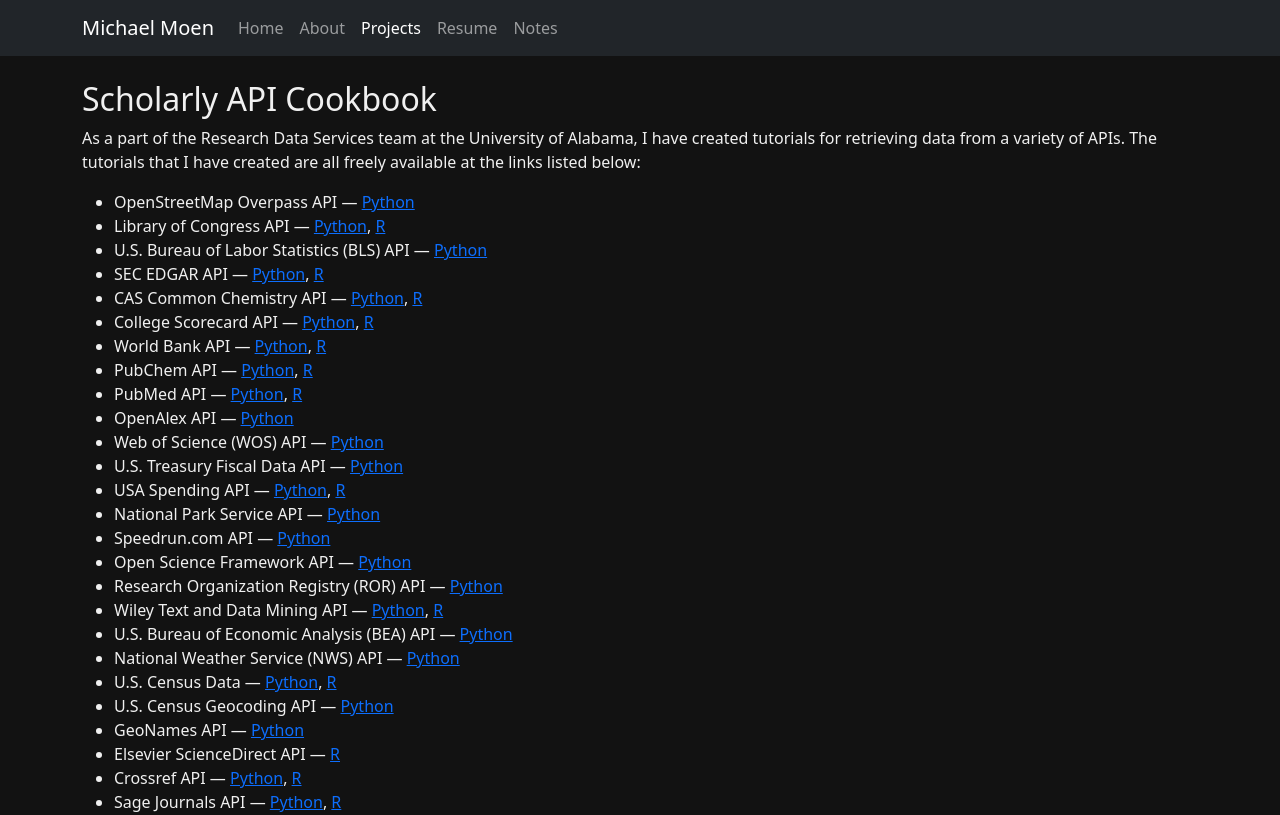
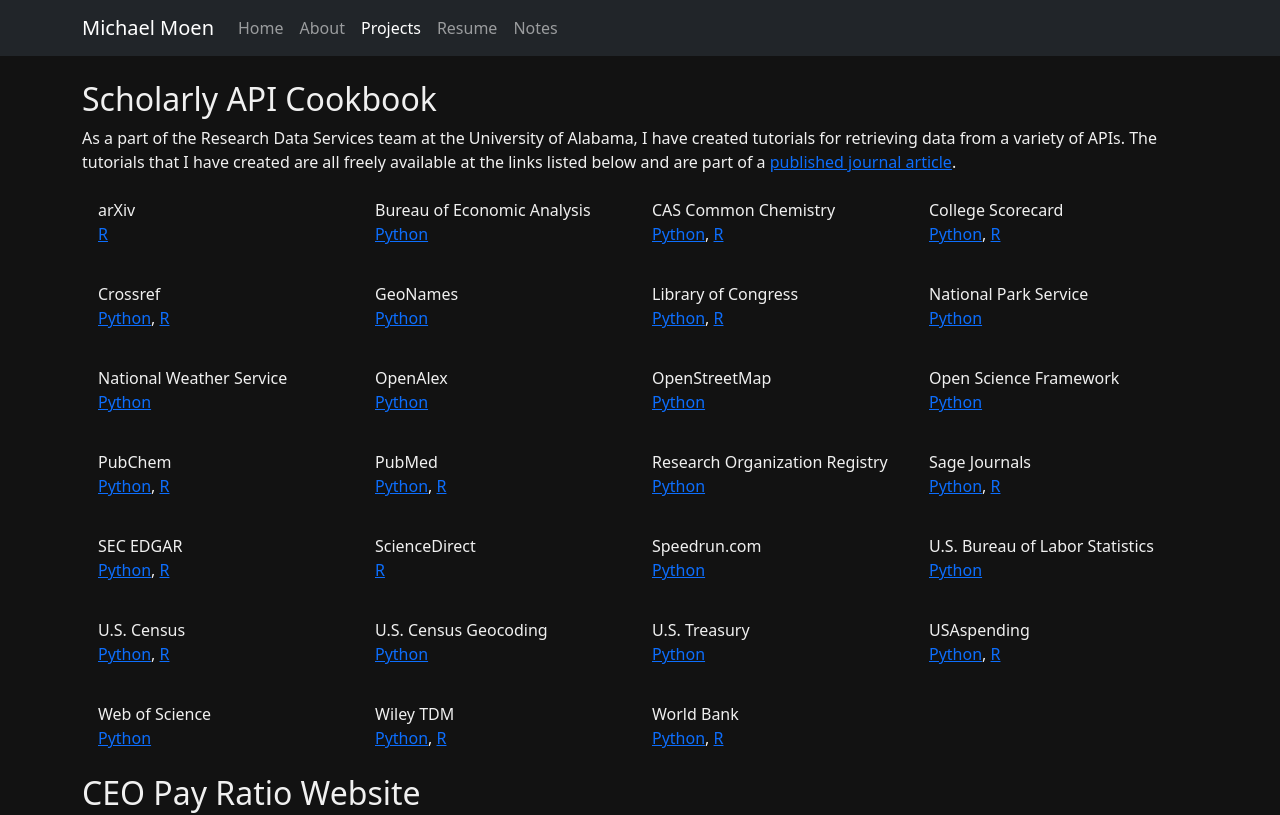
Before and after one commit to MoenMi/moenmi.github.io, a React (Vite) app: page /#/projects in a window 1280 px wide. Shown: the top 815 px of the page. Built offline with nearby package versions, Linux system fonts and the light colour scheme.

Commit message:
Update cookbook tutorial listings

```diff
--- a/src/App.css
+++ b/src/App.css
@@ -22,3 +22,15 @@
   margin-top: 10px;
   margin-bottom: 20px;
 }
+
+.tutorial-item {
+  padding: 0.5rem 0;
+}
+
+.tutorial-list {
+  list-style: none;
+  padding: 0 1rem 0 1rem;
+  display: grid;
+  grid-template-columns: repeat(auto-fit, minmax(200px, 1fr));
+  gap: 1.25rem 1.5rem;
+}
--- a/src/pages/Projects.jsx
+++ b/src/pages/Projects.jsx
@@ -1,9 +1,203 @@
 import { useEffect } from "react";
+
+const BASE_URL =
+  "https://ua-libraries-research-data-services.github.io/UALIB_ScholarlyAPI_Cookbook";
+
+const cookbookProjects = [
+  {
+    title: "arXiv",
+    links: [{ label: "R", path: "python/arxiv.html" }],
+  },
+  {
+    title: "Bureau of Economic Analysis",
+    links: [{ label: "Python", path: "python/bea.html" }],
+  },
+  {
+    title: "CAS Common Chemistry",
+    links: [
+      { label: "Python", path: "python/casc.html" },
+      { label: "R", path: "r/casc.html" },
+    ],
+  },
+  {
+    title: "College Scorecard",
+    links: [
+      { label: "Python", path: "python/college-scorecard.html" },
+      { label: "R", path: "r/college-scorecard.html" },
+    ],
+  },
+  {
+    title: "Crossref",
+    links: [
+      { label: "Python", path: "python/crossref.html" },
+      { label: "R", path: "r/crossref.html" },
+    ],
+  },
+  {
+    title: "GeoNames",
+    links: [{ label: "Python", path: "python/geonames.html" }],
+  },
+  {
+    title: "Library of Congress",
+    links: [
+      { label: "Python", path: "python/chronam.html" },
+      { label: "R", path: "r/chronam.html" },
+    ],
+  },
+  {
+    title: "National Park Service",
+    links: [{ label: "Python", path: "python/nps.html" }],
+  },
+  {
+    title: "National Weather Service",
+    links: [{ label: "Python", path: "python/nws.html" }],
+  },
+  {
+    title: "OpenAlex",
+    links: [{ label: "Python", path: "python/openalex.html" }],
+  },
+  {
+    title: "OpenStreetMap",
+    links: [{ label: "Python", path: "python/osm.html" }],
+  },
+  {
+    title: "Open Science Framework",
+    links: [{ label: "Python", path: "python/osf.html" }],
+  },
+  {
+    title: "PubChem",
+    links: [
+      { label: "Python", path: "python/pubchem.html" },
+      { label: "R", path: "r/pubchem.html" },
+    ],
+  },
+  {
+    title: "PubMed",
+    links: [
+      { label: "Python", path: "python/pubmed.html" },
+      { label: "R", path: "r/pubmed.html" },
+    ],
+  },
+  {
+    title: "Research Organization Registry",
+    links: [{ label: "Python", path: "python/ror.html" }],
+  },
+  {
+    title: "Sage Journals",
+    links: [
+      { label: "Python", path: "python/sage.html" },
+      { label: "R", path: "r/sage.html" },
+    ],
+  },
+  {
+    title: "SEC EDGAR",
+    links: [
+      { label: "Python", path: "python/sec-edgar.html" },
+      { label: "R", path: "r/sec-edgar.html" },
+    ],
+  },
+  {
+    title: "ScienceDirect",
+    links: [{ label: "R", path: "r/sdirect.html" }],
+  },
+  {
+    title: "Speedrun.com",
+    links: [{ label: "Python", path: "python/speedrun.html" }],
+  },
+  {
+    title: "U.S. Bureau of Labor Statistics",
+    links: [{ label: "Python", path: "python/bls.html" }],
+  },
+  {
+    title: "U.S. Census",
+    links: [
+      { label: "Python", path: "python/us-census.html" },
+      { label: "R", path: "r/us-census.html" },
+    ],
+  },
+  {
+    title: "U.S. Census Geocoding",
+    links: [{ label: "Python", path: "python/us-census-geocoding.html" }],
+  },
+  {
+    title: "U.S. Treasury",
+    links: [{ label: "Python", path: "python/us-treasury.html" }],
+  },
+  {
+    title: "USAspending",
+    links: [
+      { label: "Python", path: "python/usa-spending.html" },
+      { label: "R", path: "r/usa-spending.html" },
+    ],
+  },
+  {
+    title: "Web of Science",
+    links: [{ label: "Python", path: "python/wos.html" }],
+  },
+  {
+    title: "Wiley TDM",
+    links: [
+      { label: "Python", path: "python/wiley-tdm.html" },
+      { label: "R", path: "r/wiley-tdm.html" },
+    ],
+  },
+  {
+    title: "World Bank",
+    links: [
+      { label: "Python", path: "python/world-bank.html" },
+      { label: "R", path: "r/world-bank.html" },
+    ],
+  },
+];
+
+const otherProjects = [
+  {
+    title: "CEO Pay Ratio Website",
+    content: (
+      <p>
+        The{" "}
+        <a href="https://rds.lib.ua.edu/ceo_pay/" target="_blank" rel="noreferrer">
+          CEO Pay Ratio Website
+        </a>{" "}
+        is an online database covering CEO pay data. I developed this website
+        alongside others at the University of Alabama Libraries.
+      </p>
+    ),
+  },
+];
+
+const hackathons = [
+  {
+    title: "UA Innovate 2024: Fintech",
+    description:
+      "Our team created Penny, an application to help users track their spending and make informed financial decisions. We used the OpenAI API to provide users with recommendations on how they can cut spending, save up for a big purchase, or make other important financial decisions. We additionally provided users with visualizations of their spending, so they could further see possible areas where they could cut expenses.",
+  },
+];
+
+function ProjectLinks({ links }) {
+  return (
+    <>
+      {links.map((link, index) => (
+        <span key={link.path}>
+          {index > 0 && " and "}
+          <a
+            href={`${BASE_URL}/${link.path}`}
+            target="_blank"
+            rel="noreferrer"
+          >
+            {link.label}
+          </a>
+        </span>
+      ))}
+    </>
+  );
+}
 
 function Projects() {
   useEffect(() => {
     document.title = "Projects | Michael Moen";
   }, []);
+
   return (
     <>
       <h2>Scholarly API Cookbook</h2>
@@ -11,360 +205,48 @@
         As a part of the Research Data Services team at the University of
         Alabama, I have created tutorials for retrieving data from a variety of
         APIs. The tutorials that I have created are all freely available at the
-        links listed below:
+        links listed below and are part of a <a href="https://doi.org/10.29173/istl2766" target="_blank">published journal article</a>.
       </p>
-      <ul>
-        <li>
-          OpenStreetMap Overpass API &mdash;{" "}
-          <a
-            href="https://ua-libraries-research-data-services.github.io/UALIB_ScholarlyAPI_Cookbook/python/osm.html"
-            target="_blank"
-          >
-            Python
-          </a>
-        </li>
-        <li>
-          Library of Congress API &mdash;{" "}
-          <a
-            href="https://ua-libraries-research-data-services.github.io/UALIB_ScholarlyAPI_Cookbook/python/chronam.html"
-            target="_blank"
-          >
-            Python
-          </a>,{" "}
-          <a
-            href="https://ua-libraries-research-data-services.github.io/UALIB_ScholarlyAPI_Cookbook/r/chronam.html"
-            target="_blank"
-          >
-            R
-          </a>
-        </li>
-        <li>
-          U.S. Bureau of Labor Statistics (BLS) API &mdash;{" "}
-          <a
-            href="https://ua-libraries-research-data-services.github.io/UALIB_ScholarlyAPI_Cookbook/python/bls.html"
-            target="_blank"
-          >
-            Python
-          </a>
-        </li>
-        <li>
-          SEC EDGAR API &mdash;{" "}
-          <a
-            href="https://ua-libraries-research-data-services.github.io/UALIB_ScholarlyAPI_Cookbook/python/sec-edgar.html"
-            target="_blank"
-          >
-            Python
-          </a>,{" "}
-          <a
-            href="https://ua-libraries-research-data-services.github.io/UALIB_ScholarlyAPI_Cookbook/r/sec-edgar.html"
-            target="_blank"
-          >
-            R
-          </a>
-        </li>
-        <li>
-          CAS Common Chemistry API &mdash;{" "}
-          <a
-            href="https://ua-libraries-research-data-services.github.io/UALIB_ScholarlyAPI_Cookbook/python/casc.html"
-            target="_blank"
-          >
-            Python
-          </a>,{" "}
-          <a
-            href="https://ua-libraries-research-data-services.github.io/UALIB_ScholarlyAPI_Cookbook/r/casc.html"
-            target="_blank"
-          >
-            R
-          </a>
-        </li>
-        <li>
-          College Scorecard API &mdash;{" "}
-          <a
-            href="https://ua-libraries-research-data-services.github.io/UALIB_ScholarlyAPI_Cookbook/python/college-scorecard.html"
-            target="_blank"
-          >
-            Python
-          </a>
-          ,{" "}
-          <a
-            href="https://ua-libraries-research-data-services.github.io/UALIB_ScholarlyAPI_Cookbook/r/college-scorecard.html"
-            target="_blank"
-          >
-            R
-          </a>
-        </li>
-        <li>
-          World Bank API &mdash;{" "}
-          <a
-            href="https://ua-libraries-research-data-services.github.io/UALIB_ScholarlyAPI_Cookbook/python/world-bank.html"
-            target="_blank"
-          >
-            Python
-          </a>
-          ,{" "}
-          <a
-            href="https://ua-libraries-research-data-services.github.io/UALIB_ScholarlyAPI_Cookbook/r/world-bank.html"
-            target="_blank"
-          >
-            R
-          </a>
-        </li>
-        <li>
-          PubChem API &mdash;{" "}
-          <a
-            href="https://ua-libraries-research-data-services.github.io/UALIB_ScholarlyAPI_Cookbook/python/pubchem.html"
-            target="_blank"
-          >
-            Python
-          </a>
-          ,{" "}
-          <a
-            href="https://ua-libraries-research-data-services.github.io/UALIB_ScholarlyAPI_Cookbook/r/pubchem.html"
-            target="_blank"
-          >
-            R
-          </a>
-        </li>
-        <li>
-          PubMed API &mdash;{" "}
-          <a
-            href="https://ua-libraries-research-data-services.github.io/UALIB_ScholarlyAPI_Cookbook/python/pubmed.html"
-            target="_blank"
-          >
-            Python
-          </a>
-          ,{" "}
-          <a
-            href="https://ua-libraries-research-data-services.github.io/UALIB_ScholarlyAPI_Cookbook/r/pubmed.html"
-            target="_blank"
-          >
-            R
-          </a>
-        </li>
-        <li>
-          OpenAlex API &mdash;{" "}
-          <a
-            href="https://ua-libraries-research-data-services.github.io/UALIB_ScholarlyAPI_Cookbook/python/openalex.html"
-            target="_blank"
-          >
-            Python
-          </a>
-        </li>
-        <li>
-          Web of Science (WOS) API &mdash;{" "}
-          <a
-            href="https://ua-libraries-research-data-services.github.io/UALIB_ScholarlyAPI_Cookbook/python/wos.html"
-            target="_blank"
-          >
-            Python
-          </a>
-        </li>
-        <li>
-          U.S. Treasury Fiscal Data API &mdash;{" "}
-          <a
-            href="https://ua-libraries-research-data-services.github.io/UALIB_ScholarlyAPI_Cookbook/python/us-treasury.html"
-            target="_blank"
-          >
-            Python
-          </a>
-        </li>
-        <li>
-          USA Spending API &mdash;{" "}
-          <a
-            href="https://ua-libraries-research-data-services.github.io/UALIB_ScholarlyAPI_Cookbook/python/usa-spending.html"
-            target="_blank"
-          >
-            Python
-          </a>,{" "}
-          <a
-            href="https://ua-libraries-research-data-services.github.io/UALIB_ScholarlyAPI_Cookbook/r/usa-spending.html"
-            target="_blank"
-          >
-            R
-          </a>
-        </li>
-        <li>
-          National Park Service API &mdash;{" "}
-          <a
-            href="https://ua-libraries-research-data-services.github.io/UALIB_ScholarlyAPI_Cookbook/python/nps.html"
-            target="_blank"
-          >
-            Python
-          </a>
-        </li>
-        <li>
-          Speedrun.com API &mdash;{" "}
-          <a
-            href="https://ua-libraries-research-data-services.github.io/UALIB_ScholarlyAPI_Cookbook/python/speedrun.html"
-            target="_blank"
-          >
-            Python
-          </a>
-        </li>
-        <li>
-          Open Science Framework API &mdash;{" "}
-          <a
-            href="https://ua-libraries-research-data-services.github.io/UALIB_ScholarlyAPI_Cookbook/python/osf.html"
-            target="_blank"
-          >
-            Python
-          </a>
-        </li>
-        <li>
-          Research Organization Registry (ROR) API &mdash;{" "}
-          <a
-            href="https://ua-libraries-research-data-services.github.io/UALIB_ScholarlyAPI_Cookbook/python/ror.html"
-            target="_blank"
-          >
-            Python
-          </a>
-        </li>
-        <li>
-          Wiley Text and Data Mining API &mdash;{" "}
-          <a
-            href="https://ua-libraries-research-data-services.github.io/UALIB_ScholarlyAPI_Cookbook/python/wiley-tdm.html"
-            target="_blank"
-          >
-            Python
-          </a>
-          ,{" "}
-          <a
-            href="https://ua-libraries-research-data-services.github.io/UALIB_ScholarlyAPI_Cookbook/r/wiley-tdm.html"
-            target="_blank"
-          >
-            R
-          </a>
-        </li>
-        <li>
-          U.S. Bureau of Economic Analysis (BEA) API &mdash;{" "}
-          <a
-            href="https://ua-libraries-research-data-services.github.io/UALIB_ScholarlyAPI_Cookbook/python/bea.html"
-            target="_blank"
-          >
-            Python
-          </a>
-        </li>
-        <li>
-          National Weather Service (NWS) API &mdash;{" "}
-          <a
-            href="https://ua-libraries-research-data-services.github.io/UALIB_ScholarlyAPI_Cookbook/python/nws.html"
-            target="_blank"
-          >
-            Python
-          </a>
-        </li>
-        <li>
-          U.S. Census Data &mdash;{" "}
-          <a
-            href="https://ua-libraries-research-data-services.github.io/UALIB_ScholarlyAPI_Cookbook/python/us-census.html"
-            target="_blank"
-          >
-            Python
-          </a>,{" "}
-          <a
-            href="https://ua-libraries-research-data-services.github.io/UALIB_ScholarlyAPI_Cookbook/r/us-census.html"
-            target="_blank"
-          >
-            R
-          </a>
-        </li>
-        <li>
-          U.S. Census Geocoding API &mdash;{" "}
-          <a
-            href="https://ua-libraries-research-data-services.github.io/UALIB_ScholarlyAPI_Cookbook/python/us-census-geocoding.html"
-            target="_blank"
-          >
-            Python
-          </a>
-        </li>
-        <li>
-          GeoNames API &mdash;{" "}
-          <a
-            href="https://ua-libraries-research-data-services.github.io/UALIB_ScholarlyAPI_Cookbook/python/geonames.html"
-            target="_blank"
-          >
-            Python
-          </a>
-        </li>
-        <li>
-          Elsevier ScienceDirect API &mdash;{" "}
-          <a
-            href="https://ua-libraries-research-data-services.github.io/UALIB_ScholarlyAPI_Cookbook/r/sdirect.html"
-            target="_blank"
-          >
-            R
-          </a>
-        </li>
-        <li>
-          Crossref API &mdash;{" "}
-          <a
-            href="https://ua-libraries-research-data-services.github.io/UALIB_ScholarlyAPI_Cookbook/python/crossref.html"
-            target="_blank"
-          >
-            Python
-          </a>,{" "}
-          <a
-            href="https://ua-libraries-research-data-services.github.io/UALIB_ScholarlyAPI_Cookbook/r/crossref.html"
-            target="_blank"
-          >
-            R
-          </a>
-        </li>
-        <li>
-          Sage Journals API &mdash;{" "}
-          <a
-            href="https://ua-libraries-research-data-services.github.io/UALIB_ScholarlyAPI_Cookbook/python/sage.html"
-            target="_blank"
-          >
-            Python
-          </a>,{" "}
-          <a
-            href="https://ua-libraries-research-data-services.github.io/UALIB_ScholarlyAPI_Cookbook/r/sage.html"
-            target="_blank"
-          >
-            R
-          </a>
-        </li>
-        <li>
-          arXiv API &mdash;{" "}
-          <a
-            href="https://ua-libraries-research-data-services.github.io/UALIB_ScholarlyAPI_Cookbook/r/arxiv.html"
-            target="_blank"
-          >
-            R
-          </a>
-        </li>
+
+      <ul className="tutorial-list">
+        {cookbookProjects.map((project) => (
+          <li key={project.title} className="tutorial-item">
+            <span className="tutorial-title">{project.title}</span>
+            <div className="tutorial-links">
+              {project.links.map((link, index) => (
+                <span key={link.path}>
+                  <a
+                    href={`${BASE_URL}/${link.path}`}
+                    target="_blank"
+                    rel="noreferrer"
+                    className="tutorial-link"
+                  >
+                    {link.label}
+                  </a>
+                  {index < project.links.length - 1 && ", "}
+                </span>
+              ))}
+            </div>
+          </li>
+        ))}
       </ul>
 
-      <p>
-        Scalfani, V. F., Walker, K. W., Simpson, L., Fernandez, A. M., Patel, V.
-        D., Ramig, A., … Nguyen, A. M. (2023). Creating a Scholarly API
-        Cookbook: Supporting Library Users with Programmatic Access to
-        Information. Issues in Science and Technology Librarianship, (104).
-        https://doi.org/10.29173/istl2766
-      </p>
-
-      <h2>CEO Pay Ratio Website</h2>
-      <p>
-        The{" "}
-        <a href="https://rds.lib.ua.edu/ceo_pay/" target="_blank">
-          CEO Pay Ratio Website
-        </a>{" "}
-        is an online database covering CEO pay data. I developed this website
-        alongside others at the University of Alabama Libraries.
-      </p>
+      {otherProjects.map((project) => (
+        <section key={project.title}>
+          <h2>{project.title}</h2>
+          {project.content}
+        </section>
+      ))}
 
       <h2>Hackathons</h2>
-      <h3>UA Innovate 2024: Fintech</h3>
-      <p>
-        Our team created Penny, an application to help users track their
-        spending and make informed financial decisions. We used the OpenAI API
-        to provide users with recommendations on how they can cut spending, save
-        up for a big purchase, or make other important financial decisions. We
-        additionally provided users with visualizations of their spending, so
-        they could further see possible areas where they could cut expenses.
-      </p>
+      {hackathons.map((hackathon) => (
+        <section key={hackathon.title}>
+          <h3>{hackathon.title}</h3>
+          <p>{hackathon.description}</p>
+        </section>
+      ))}
     </>
   );
 }
+
 export default Projects;
```
